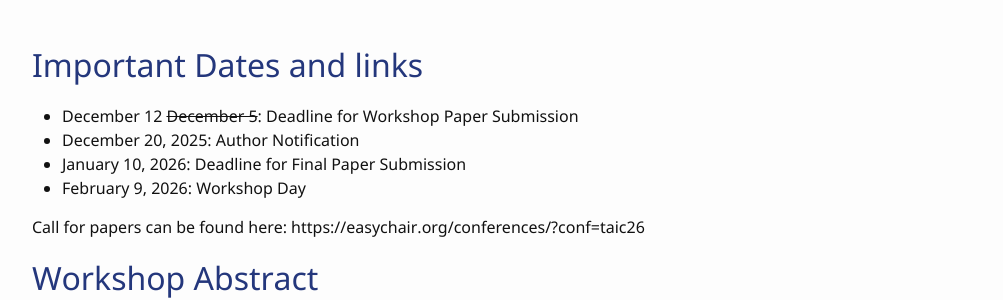
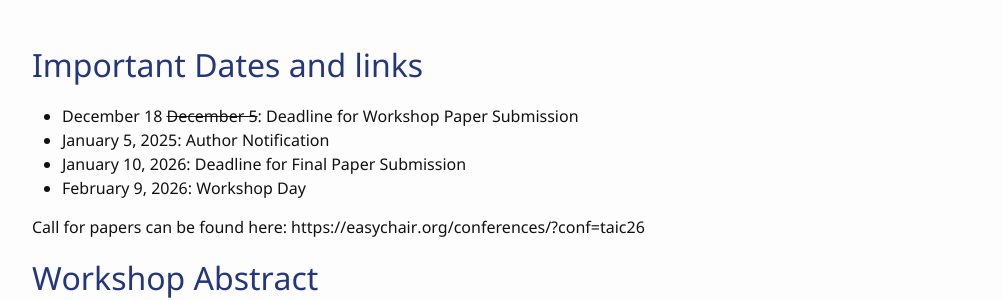
Before and after one commit to taicworkshop/taicworkshop.github.io, a Jekyll site: the page built from index.markdown, in a window 1280 px wide and 900 px high, scrolled down 971 px. Shown: the part 155-455 px from the top of the window, without its empty margins (138-1141 px from the left). Built offline with Jekyll 4.4.1, drawn with Linux system fonts in a browser that asks for light colours.

Commit message:
update CFP

```diff
--- a/call_for_papers.markdown
+++ b/call_for_papers.markdown
@@ -10,8 +10,8 @@ nav: true
 
 ## Important Dates
 
-* December 12 ~~December 5~~, 2025: Deadline for Workshop Paper Submission
-* December 20, 2025: Author Notification
+* December 18 ~~December 5~~: Deadline for Workshop Paper Submission
+* January 5, 2025: Author Notification
 * January 10, 2026: Deadline for Final Paper Submission
 * February 9, 2026: Workshop Day
 
--- a/index.markdown
+++ b/index.markdown
@@ -12,8 +12,8 @@ Welcome to the Trustworthy AI for Cybersecurity (TAIC) workshop webpage, which h
 
 <br>
 ## Important Dates and links
-* December 12 ~~December 5~~: Deadline for Workshop Paper Submission
-* December 20, 2025: Author Notification
+* December 18 ~~December 5~~: Deadline for Workshop Paper Submission
+* January 5, 2025: Author Notification
 * January 10, 2026: Deadline for Final Paper Submission
 * February 9, 2026: Workshop Day
 
```
